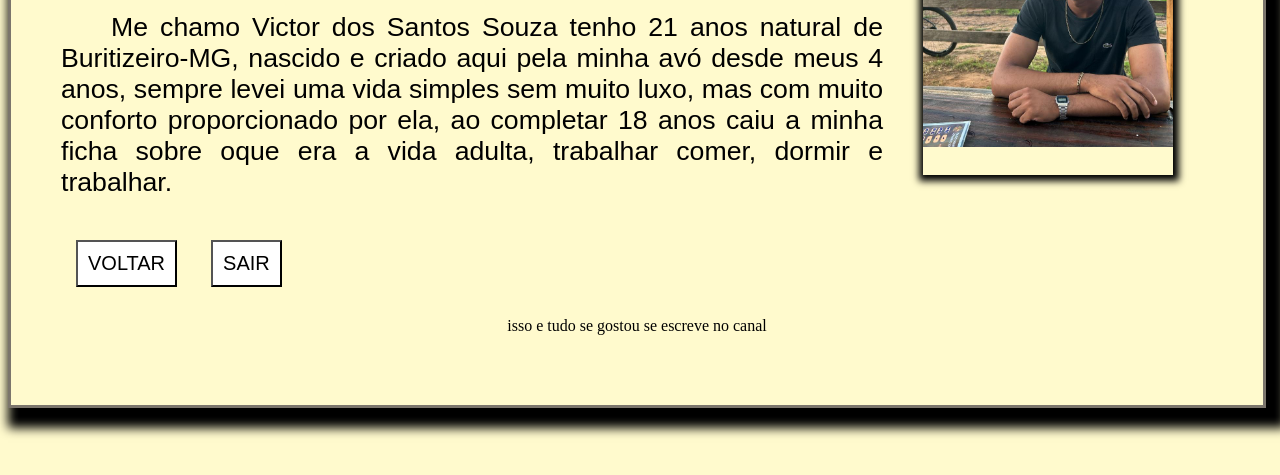
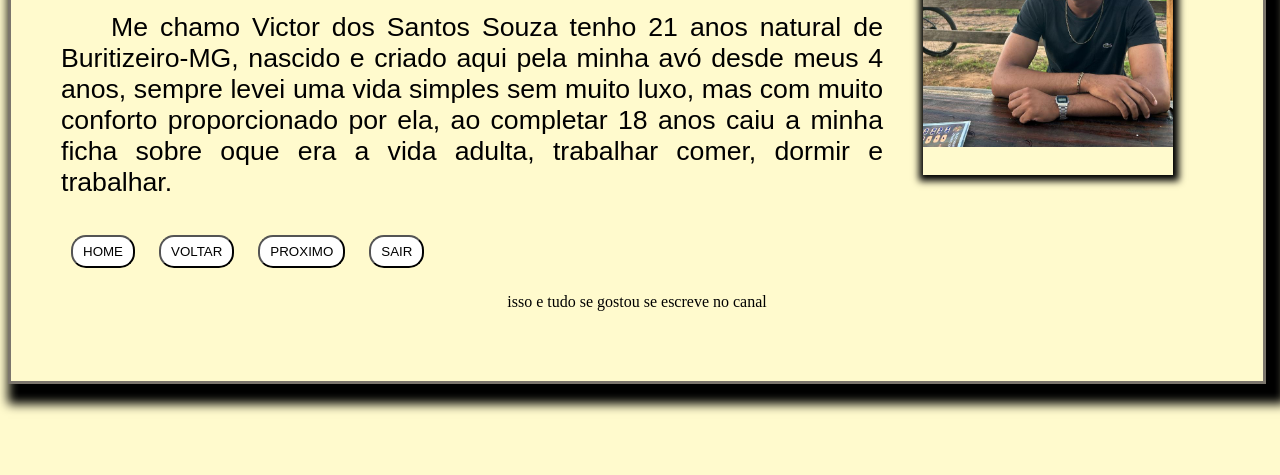
Before and after one commit to Victorsn07/apresentacao-form-menu, a plain HTML site: page menu/sobre mim.html in a window 1280 px wide. Shown: the part 243-718 px from the top of the page. Drawn offline with Linux system fonts and the light colour scheme.

Commit message:
alteraçõeS NOS BOTÕES

```diff
--- a/menu/estilos.css
+++ b/menu/estilos.css
@@ -2,6 +2,7 @@
 
 body {
     width: 90%;
+    height: auto;
     margin-bottom: -10px;
     box-shadow: 10px 10px 10px 10px black;
     border: 3px solid rgba(90, 84, 84, 0.795);
@@ -105,9 +106,12 @@ nav h1 {
 button {
     color: black;
     background-color: white;
-    font-size: 15pt;
+    font-size: 10pt;
     padding: 10px;
-    margin: 15px;
+    padding-top: 7px;
+    padding-bottom: 7px;
+    margin: 10px;
+    border-radius: 15px;
 }
 
 button:hover {
--- a/menu/sobre mim.html
+++ b/menu/sobre mim.html
@@ -27,7 +27,9 @@
         trabalhar.</p>
 
     <div class="botoes">
-        <a href="Quem é Victor.html"><button>VOLTAR</button></a>
+        <a href="Quem é Victor.html"><button>HOME</button></a>
+        <a href="apresentacao.html"><button>VOLTAR</button></a>
+        <a href="trabalho.html"><button>PROXIMO</button></a>
         <a href="../teste-formulario/forulario.html"> <button>SAIR</button></a>
     </div>
 </body>
```
Also changed, not shown: menu/apresentacao.html (+2 -1 lines), menu/objetivo.html (+2 -1 lines), menu/trabalho.html (+3 -1 lines).
